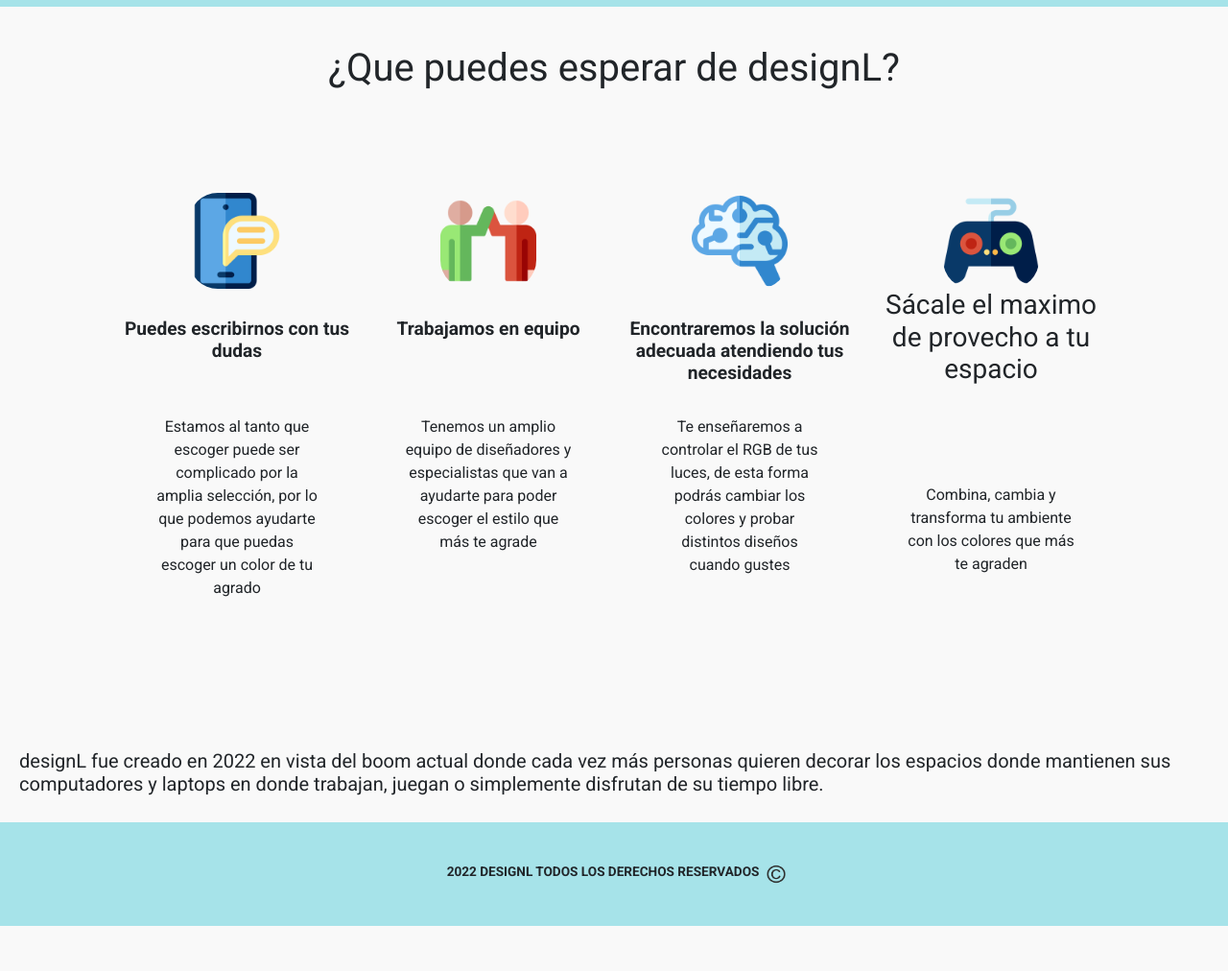
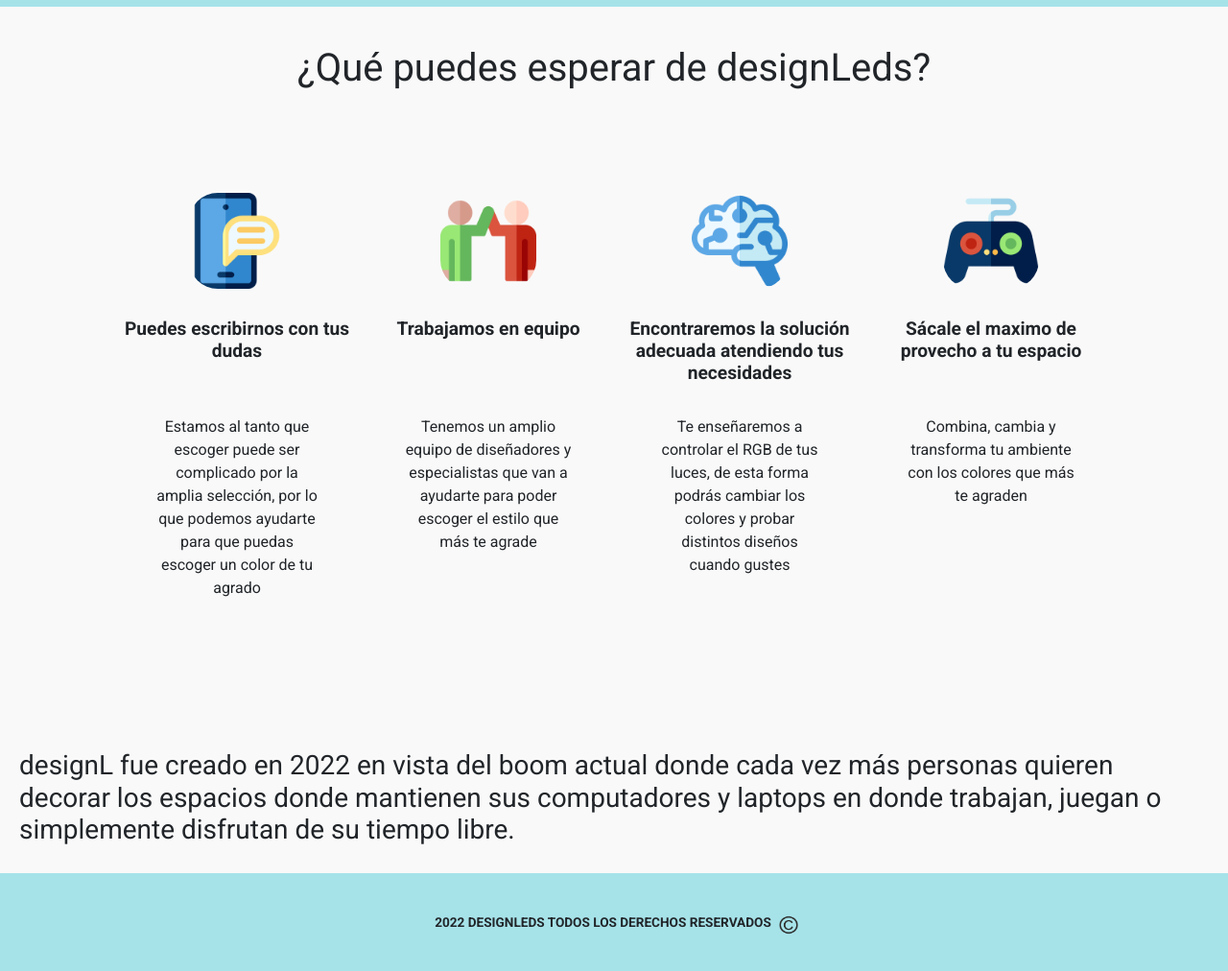
Before and after one commit to Asphyxiela/PF-Rodriguez, a website: page pages/nosotros.html in a window 1280 px wide. Shown: the part 222-1234 px from the top of the page at 96% size. Before the commit the page ends 1187 px from the top, so only its background shows below. Drawn offline with nearby package versions, Linux system fonts and the light colour scheme.

Commit message:
se agregan tildes y se modifica una palabra en el footer sobre los derechos reservados

```diff
--- a/pages/nosotros.html
+++ b/pages/nosotros.html
@@ -38,7 +38,7 @@
 
     <main class="mainNosotros">
 
-        <h1> ¿Que puedes esperar de designL?</h1>
+        <h1> ¿Qué puedes esperar de designLeds?</h1>
 
         <section class="sectionNosotros">
 
@@ -61,7 +61,7 @@
               </div>
               <div class="col">
                 <img src="../img/juego-de-azar.png" alt="" class="animate__animated animate__flip">
-                <h3> Sácale el maximo de provecho a tu espacio </h3>
+                <h2> Sácale el maximo de provecho a tu espacio </h2>
                 <p> Combina, cambia y transforma tu ambiente con los colores que más te agraden </p>
               </div>
             </div>
@@ -71,14 +71,14 @@
 
 
         <div>
-        <h5> designL fue creado en 2022 en vista del boom actual donde cada vez más personas quieren decorar los espacios donde mantienen sus computadores y laptops en donde trabajan, juegan o simplemente disfrutan de su tiempo libre. </h5>
+        <h3> designL fue creado en 2022 en vista del boom actual donde cada vez más personas quieren decorar los espacios donde mantienen sus computadores y laptops en donde trabajan, juegan o simplemente disfrutan de su tiempo libre. </h3>
         </div>
 
     </main>
 
     <footer>
         <div class="copyright">
-          <p> 2022 DESIGNL TODOS LOS DERECHOS RESERVADOS </p>
+          <p> 2022 DESIGNLEDS TODOS LOS DERECHOS RESERVADOS </p>
             <img src="../img/DDA.png" alt=" Derechos reservados " class="imgDDA">
         </div>
     </footer>
```
Also changed, not shown: index.html (+1 -1 lines), pages/algunos-clientes.html (+1 -1 lines), pages/contactanos.html (+3 -3 lines), pages/servicios.html (+1 -1 lines).
